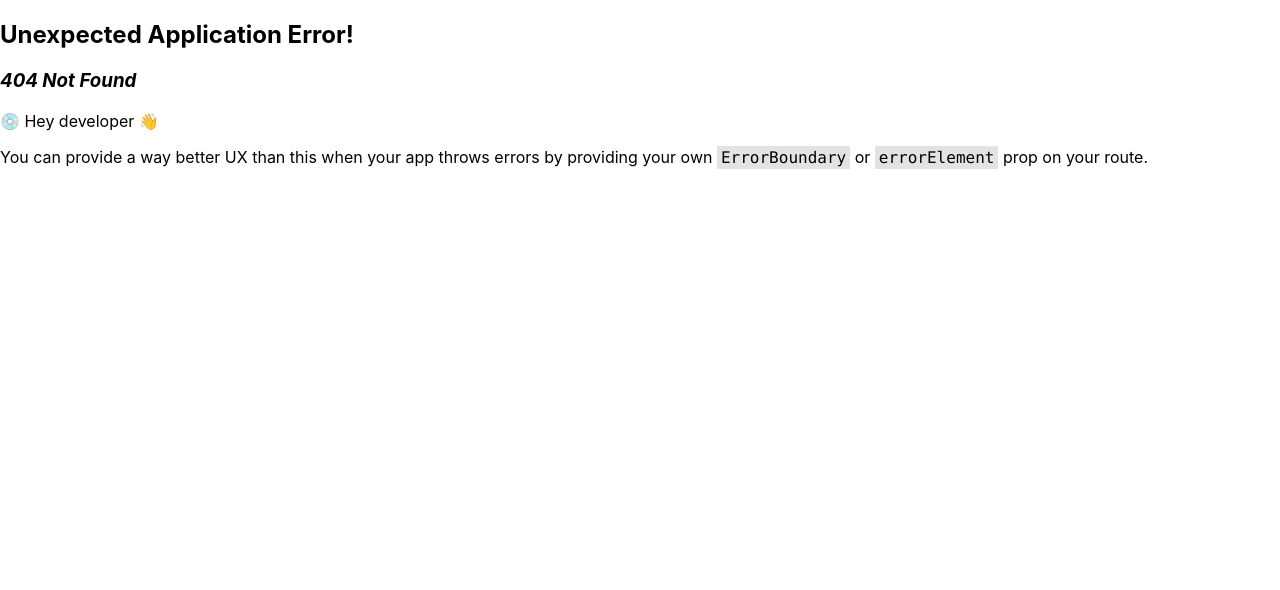
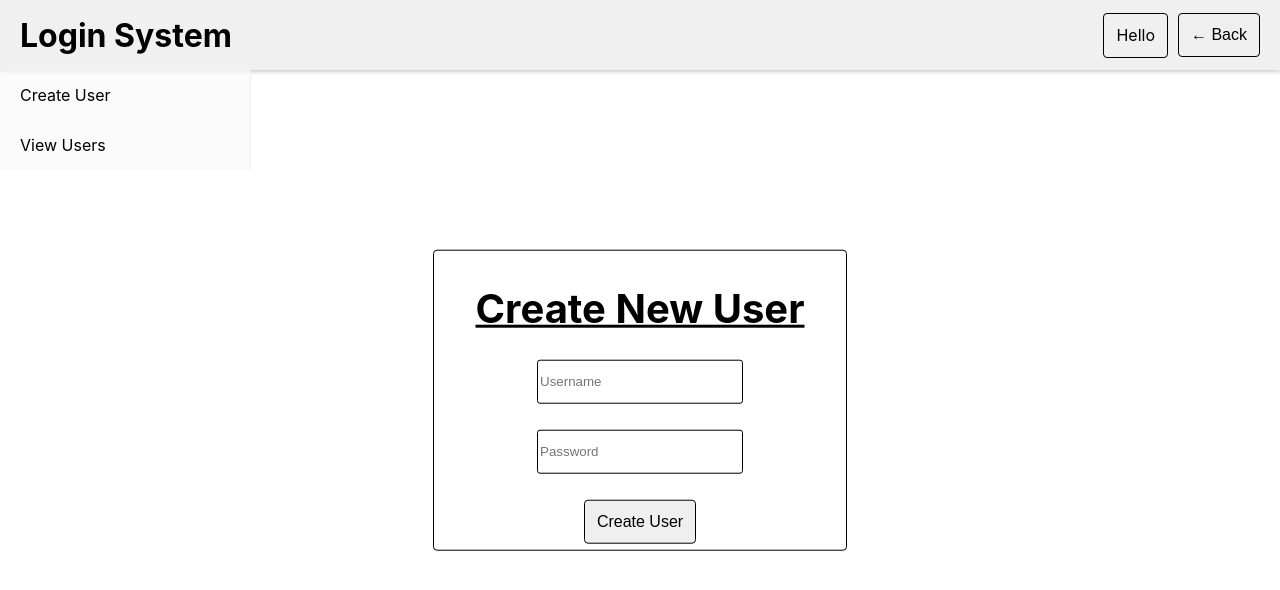
Before and after one commit to Zack-D-44/React-Express-SQlite-Login-System, a React (Create React App) app in the folder Client/login-system/: page /admin/create-user in a window 1280 px wide. Before the commit this address had no page. Shown: the top 590 px of the page. Built offline with nearby package versions, Linux system fonts and the light colour scheme.

Commit message:
Implemented side menu and improved on implementation code of navigation

```diff
--- a/Client/login-system/package.json
+++ b/Client/login-system/package.json
@@ -8,6 +8,7 @@
     "@testing-library/user-event": "^13.5.0",
     "react": "^18.3.1",
     "react-dom": "^18.3.1",
+    "react-pro-sidebar": "^1.1.0",
     "react-router-dom": "^6.26.2",
     "react-scripts": "5.0.1",
     "web-vitals": "^2.1.4"
--- a/Client/login-system/src/App.js
+++ b/Client/login-system/src/App.js
@@ -1,26 +1,24 @@
 // import LoggedInUserScreen from "./Components/LoggedInUserScreen";
 import LoginForm from "./Components/LoginForm";
-const { useState } = require("react");
-const { useNavigate } = require("react-router-dom");
 
 function App() {
-  const [LoggedIn, setLoggedIn] = useState(false);
-  const [currentUserUsername, setCurrentUserUsername] = useState("");
+  // const [LoggedIn, setLoggedIn] = useState(false);
+  // const [currentUserUsername, setCurrentUserUsername] = useState("");
 
-  const navigate = useNavigate();
+  // const navigate = useNavigate();
 
-  const checkIfUserSignedIn = (userLoggedIn) => {
-    setLoggedIn(userLoggedIn);
+  // const checkIfUserSignedIn = (userLoggedIn) => {
+  //   setLoggedIn(userLoggedIn);
 
-    console.log(LoggedIn);
-  };
+  //   console.log(LoggedIn);
+  // };
 
-  const getCurrentUserUsername = (username) => {
-    setCurrentUserUsername(username);
-  };
+  // const getCurrentUserUsername = (username) => {
+  //   setCurrentUserUsername(username);
+  // };
   return (
     <div>
-      {LoggedIn &&
+      {/* {LoggedIn &&
       currentUserUsername === "admin" &&
       currentUserUsername === "admin" ? (
         navigate("/admin/logged-in", {
@@ -31,9 +29,9 @@ function App() {
           isUserSignedIn={checkIfUserSignedIn}
           setCurrentUserUsername={getCurrentUserUsername}
         />
-      )}
+      )} */}
 
-      {LoggedIn &&
+      {/* {LoggedIn &&
       currentUserUsername !== "admin" &&
       currentUserUsername !== "admin" ? (
         navigate("/user/logged-in", {
@@ -44,7 +42,8 @@ function App() {
           isUserSignedIn={checkIfUserSignedIn}
           setCurrentUserUsername={getCurrentUserUsername}
         />
-      )}
+      )} */}
+      <LoginForm />
     </div>
   );
 }
--- /dev/null
+++ b/Client/login-system/src/Components/AdminPanelSidebar.jsx
@@ -0,0 +1,17 @@
+import React from "react";
+import { Sidebar, Menu, MenuItem } from "react-pro-sidebar";
+import { Link } from "react-router-dom";
+
+export default function AdminPanelSidebar() {
+  return (
+    <Sidebar>
+      <Menu>
+        <MenuItem component={<Link to="/admin/create-user" />}>
+          {" "}
+          Create User{" "}
+        </MenuItem>
+        <MenuItem> View Users </MenuItem>
+      </Menu>
+    </Sidebar>
+  );
+}
--- /dev/null
+++ b/Client/login-system/src/Components/CreateUserAdmin.jsx
@@ -0,0 +1,115 @@
+import React from "react";
+import Header from "./Header";
+import style from "../styles/createUser.module.css";
+import globalStyles from "../styles/globalStyles.module.css";
+import AdminPanelSidebar from "./AdminPanelSidebar";
+const { useState } = require("react");
+
+export default function CreateUserAdmin() {
+  // create states for the username and password
+  const [newUsersUsername, setNewUsersUsername] = useState("");
+  const [newUsersPasword, setNewUsersPassword] = useState("");
+  // Client side validation for the username and password
+
+  const validateNewUserDetails = () => {
+    let message = "";
+    // if username or password empty or less than 3 characters, return true so that user can't be created
+    if (newUsersUsername === "" || newUsersPasword === "") {
+      message = "Username and password cannot be empty";
+    } else if (newUsersUsername.length < 3 || newUsersPasword.length < 3) {
+      if (message) {
+        message +=
+          "and Username and password must be at least 3 characters long";
+      } else {
+        message = "Username and password must be at least 3 characters long";
+      }
+    }
+
+    if (message) {
+      alert(message);
+      return true;
+    } else {
+      return false;
+    }
+  };
+
+  const createUser = async (event) => {
+    // event.preventDefault();
+    // if errors in validation, don't create user
+
+    const isUserValid = validateNewUserDetails(
+      newUsersUsername,
+      newUsersPasword
+    );
+    if (isUserValid) {
+      return;
+    } else {
+      // create user with create user function
+      const url = "http://localhost:4023/admin/createUser";
+
+      const response = await fetch(url, {
+        method: "POST",
+        headers: {
+          "Content-Type": "application/json",
+        },
+        body: JSON.stringify({
+          username: newUsersUsername,
+          password: newUsersPasword,
+        }),
+      });
+
+      const userCreated = await response.json();
+      console.log(userCreated);
+
+      if (userCreated.userCreated) {
+        alert(`User ${newUsersUsername} created successfully`);
+      } else {
+        alert(
+          `For some reason the user ${newUsersUsername} could not be created.`
+        );
+      }
+    }
+  };
+  return (
+    <div>
+      <Header />
+      <AdminPanelSidebar />
+
+      <form
+        action="#"
+        id="createUserForm"
+        className={`${style.createUserForm} ${globalStyles.centreHorizontallyVertically}`}
+        onSubmit={(event) => createUser(event)}
+      >
+        <h1
+          className={`${globalStyles.centreHorizontally} ${style.createUserHeading}`}
+        >
+          Create New User
+        </h1>
+        <input
+          type="text"
+          placeholder="Username"
+          className={`${globalStyles.formInputs} ${globalStyles.centreHorizontally}`}
+          value={newUsersUsername}
+          onChange={(e) => setNewUsersUsername(e.target.value)}
+        />
+        <br />
+        <input
+          type="password"
+          placeholder="Password"
+          className={`${globalStyles.formInputs} ${globalStyles.centreHorizontally}`}
+          value={newUsersPasword}
+          onChange={(e) => {
+            setNewUsersPassword(e.target.value);
+          }}
+        />
+        <br />
+        <input
+          type="submit"
+          value="Create User"
+          className={`${globalStyles.button} ${globalStyles.centreHorizontally}`}
+        />
+      </form>
+    </div>
+  );
+}
--- a/Client/login-system/src/Components/Header.jsx
+++ b/Client/login-system/src/Components/Header.jsx
@@ -1,19 +1,12 @@
 import React from "react";
 import styles from "../styles/header.module.css";
 import globalStyles from "../styles/globalStyles.module.css";
-const { useNavigate, useLocation } = require("react-router-dom");
+import { useNavigate } from "react-router-dom";
 
 export default function Header() {
-  // create navigate hook
   const navigate = useNavigate();
-  const location = useLocation();
-
-  //   retrive state from the location
-  //   const { username } = location.state || "";
-  //   retrive state from the location
-  const { username } = location.state || "";
+  const username = sessionStorage.getItem("username") || "";
   return (
-    <div>
     <header className={styles.header}>
       <h1>Login System</h1>
       <div className={styles.rightSection}>
@@ -23,6 +16,5 @@ export default function Header() {
         </button>
       </div>
     </header>
-    </div>
   );
 }
--- a/Client/login-system/src/Components/LoggedInUserScreen.jsx
+++ b/Client/login-system/src/Components/LoggedInUserScreen.jsx
@@ -1,113 +1,15 @@
 import React from "react";
 import Header from "./Header";
-import style from "../styles/createUser.module.css";
-import globalStyles from "../styles/globalStyles.module.css";
-const { useState } = require("react");
-
+// import style from "../styles/createUser.module.css";
+// import globalStyles from "../styles/globalStyles.module.css";
+import AdminPanelSidebar from "./AdminPanelSidebar";
 export default function LoggedInUserScreen() {
   // create states for the username and password
-  const [newUsersUsername, setNewUsersUsername] = useState("");
-  const [newUsersPasword, setNewUsersPassword] = useState("");
-  // Client side validation for the username and password
 
-  const validateNewUserDetails = () => {
-    let message = "";
-    // if username or password empty or less than 3 characters, return true so that user can't be created
-    if (newUsersUsername === "" || newUsersPasword === "") {
-      message = "Username and password cannot be empty";
-    } else if (newUsersUsername.length < 3 || newUsersPasword.length < 3) {
-      if (message) {
-        message +=
-          "and Username and password must be at least 3 characters long";
-      } else {
-        message = "Username and password must be at least 3 characters long";
-      }
-    }
-
-    if (message) {
-      alert(message);
-      return true;
-    } else {
-      return false;
-    }
-  };
-
-  const createUser = async (event) => {
-    // event.preventDefault();
-    // if errors in validation, don't create user
-
-    const isUserValid = validateNewUserDetails(
-      newUsersUsername,
-      newUsersPasword
-    );
-    if (isUserValid) {
-      return;
-    } else {
-      // create user with create user function
-      const url = "http://localhost:4023/admin/createUser";
-
-      const response = await fetch(url, {
-        method: "POST",
-        headers: {
-          "Content-Type": "application/json",
-        },
-        body: JSON.stringify({
-          username: newUsersUsername,
-          password: newUsersPasword,
-        }),
-      });
-
-      const userCreated = await response.json();
-      console.log(userCreated);
-
-      if (userCreated.userCreated) {
-        alert(`User ${newUsersUsername} created successfully`);
-      } else {
-        alert(
-          `For some reason the user ${newUsersUsername} could not be created.`
-        );
-      }
-    }
-  };
   return (
     <div>
       <Header />
-
-      <form
-        action="#"
-        id="createUserForm"
-        className={`${style.createUserForm} ${globalStyles.centreHorizontallyVertically}`}
-        onSubmit={(event) => createUser(event)}
-      >
-        <h1
-          className={`${globalStyles.centreHorizontally} ${style.createUserHeading}`}
-        >
-          Create New User
-        </h1>
-        <input
-          type="text"
-          placeholder="Username"
-          className={`${globalStyles.formInputs} ${globalStyles.centreHorizontally}`}
-          value={newUsersUsername}
-          onChange={(e) => setNewUsersUsername(e.target.value)}
-        />
-        <br />
-        <input
-          type="password"
-          placeholder="Password"
-          className={`${globalStyles.formInputs} ${globalStyles.centreHorizontally}`}
-          value={newUsersPasword}
-          onChange={(e) => {
-            setNewUsersPassword(e.target.value);
-          }}
-        />
-        <br />
-        <input
-          type="submit"
-          value="Create User"
-          className={`${globalStyles.button} ${globalStyles.centreHorizontally}`}
-        />
-      </form>
+      <AdminPanelSidebar />
     </div>
   );
 }
--- a/Client/login-system/src/Components/LoginForm.jsx
+++ b/Client/login-system/src/Components/LoginForm.jsx
@@ -1,12 +1,15 @@
 import React from "react";
 import styles from "../styles/loginForm.module.css";
 import { useState } from "react";
+const { useNavigate } = require("react-router-dom");
 
 export default function LoginForm({ isUserSignedIn, setCurrentUserUsername }) {
   // let userValid = false;
   // states for password and user name
   const [username, setUsername] = useState("");
   const [password, setPassword] = useState("");
+
+  const navigate = useNavigate();
 
   async function authenticateUser(event) {
     // construct the url
@@ -27,12 +30,16 @@ export default function LoginForm({ isUserSignedIn, setCurrentUserUsername }) {
         console.log(json);
         if (json.success) {
           // if successful set user valid to true and set their username
-          isUserSignedIn(true);
-          setCurrentUserUsername(username);
+          // isUserSignedIn(true);
+          // setCurrentUserUsername(username);
+          if (username === "admin" && password === "admin") {
+            sessionStorage.setItem("username", username);
+            navigate("/admin/logged-in");
+          } else navigate("/user/logged-in");
         } else {
           // if user is not valid make sure to set the state to false
           alert("Invalid username or password");
-          isUserSignedIn(false);
+          // isUserSignedIn(false);
         }
       }
     } catch (error) {
--- a/Client/login-system/src/index.js
+++ b/Client/login-system/src/index.js
@@ -7,6 +7,7 @@ import { createBrowserRouter, RouterProvider } from "react-router-dom";
 import LoggedInUserScreen from "./Components/LoggedInUserScreen";
 // import LoginForm from "./Components/LoginForm";
 import NormalUserLoggedInScreen from "./Components/NormalUserLoggedInScreen";
+import CreateUserAdmin from "./Components/CreateUserAdmin";
 
 const router = createBrowserRouter([
   {
@@ -21,6 +22,10 @@ const router = createBrowserRouter([
     path: "user/logged-in",
     element: <NormalUserLoggedInScreen />,
   },
+  {
+    path: "admin/create-user",
+    element: <CreateUserAdmin />,
+  },
 ]);
 
 const root = ReactDOM.createRoot(document.getElementById("root"));
```
Also changed, not shown: 2 other files (tests, documents, lock files or other folders). Lines whose indentation alone changed are shown as unchanged.
